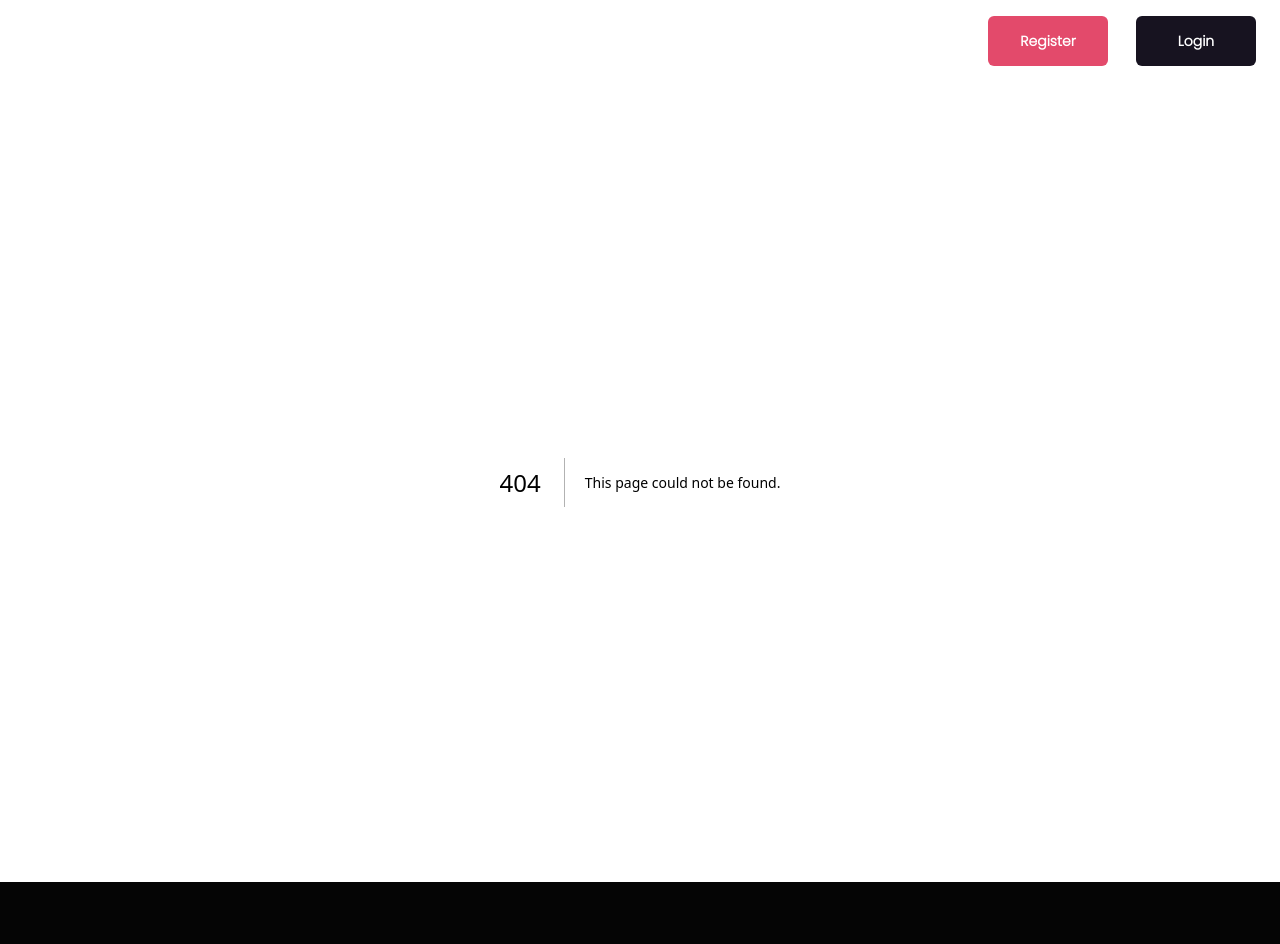
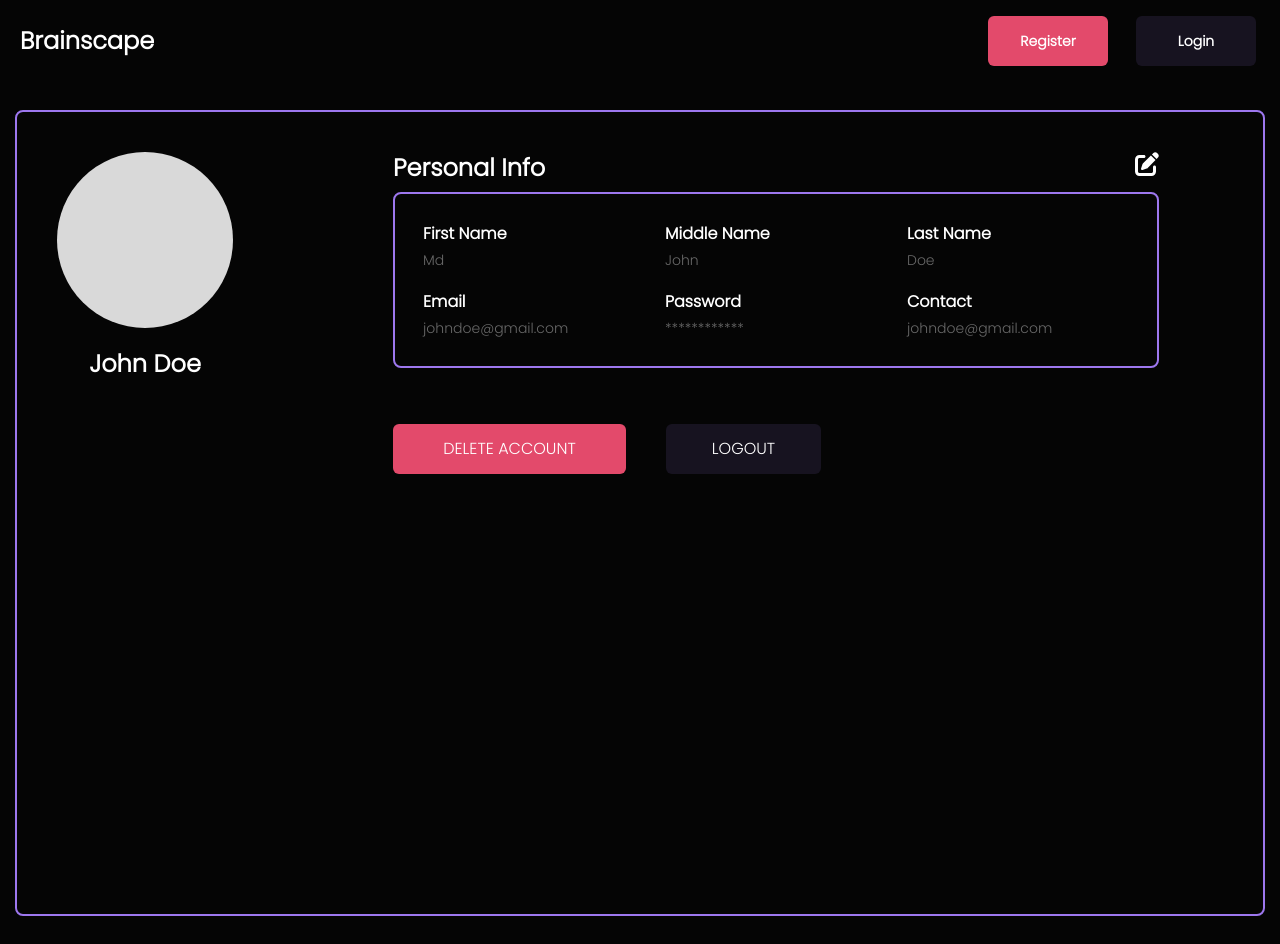
Before and after one commit to AbdurrahmanTalha/brainscape-frontend, a Next.js app: page /my-profile in a window 1280 px wide. Before the commit this address had no page. Before the commit the page ends 882 px from the top, so only its background shows below. Built offline with nearby package versions, Linux system fonts and the light colour scheme.

Commit message:
my profile page done

```diff
--- /dev/null
+++ b/app/my-profile/page.tsx
@@ -0,0 +1,60 @@
+import { faPenToSquare } from "@fortawesome/free-solid-svg-icons";
+import { FontAwesomeIcon } from "@fortawesome/react-fontawesome";
+import React from "react";
+import PrimaryBtn from "../components/ui/PrimaryBtn";
+import SecondaryBtn from "../components/ui/SecondaryBtn";
+
+const page = () => {
+    return (
+        <div className="max-w-[1250px] lg:h-[806px] mx-auto border-2 border-[#9D77EE] rounded-lg my-7 flex lg:flex-row flex-col gap-24 p-10">
+            <div className="flex flex-col justify-start items-center">
+                <svg xmlns="http://www.w3.org/2000/svg" width="176" height="176" viewBox="0 0 176 176" fill="none">
+                    <circle cx="88" cy="88" r="88" fill="#D9D9D9" />
+                </svg>
+                <p className="mt-5  text-white lg:text-2xl text-xl font-bold">John Doe</p>
+            </div>
+            <div className="w-full lg:mx-16">
+                <div className="flex justify-between items-start w-full">
+                    <h1 className="text-white font-bold lg:text-2xl text-xl">Personal Info</h1>
+                    <FontAwesomeIcon className="w-6 h-6 text-white cursor-pointer" icon={faPenToSquare} />
+                </div>
+                <div className="border-2 border-[#9D77EE] rounded-lg mt-2 p-7">
+                    <div className="flex lg:flex-row md:flex-row  flex-col justify-start items-start gap-5">
+                        <div className="lg:w-1/3 md:w-1/3">
+                            <h2 className="text-white font-bold text-base">First Name</h2>
+                            <p className="mt-1 text-sm">Md</p>
+                        </div>
+                        <div className="lg:w-1/3 md:w-1/3">
+                            <h2 className="text-white font-bold text-base">Middle Name</h2>
+                            <p className="mt-1 text-sm">John</p>
+                        </div>
+                        <div className="lg:w-1/3 md:w-1/3">
+                            <h2 className="text-white font-bold text-base">Last Name</h2>
+                            <p className="mt-1 text-sm">Doe</p>
+                        </div>
+                    </div>
+                    <div className="flex lg:flex-row md:flex-row flex-col justify-between items-start gap-5 mt-5">
+                        <div className="lg:w-1/3 md:w-1/3">
+                            <h2 className="text-white font-bold text-base">Email</h2>
+                            <p className="mt-1 text-sm">johndoe@gmail.com</p>
+                        </div>
+                        <div className="lg:w-1/3 md:w-1/3">
+                            <h2 className="text-white font-bold text-base">Password</h2>
+                            <p className="mt-1 text-sm">************</p>
+                        </div>
+                        <div className="lg:w-1/3 md:w-1/3">
+                            <h2 className="text-white font-bold text-base">Contact</h2>
+                            <p className="mt-1 text-sm">johndoe@gmail.com</p>
+                        </div>
+                    </div>
+                </div>
+                <div className="mt-14 flex flex-wrap items-center lg:gap-10 gap-5">
+                <PrimaryBtn name="DELETE ACCOUNT" padding="" fontWeight="700px" width="233px" height="50px"/>
+                <SecondaryBtn name="LOGOUT" padding="" fontWeight="700px" width="155px" height="50px"/>
+                </div>
+            </div>
+        </div>
+    );
+};
+
+export default page;
--- a/app/register/page.tsx
+++ b/app/register/page.tsx
@@ -6,7 +6,7 @@ import { faUpload } from "@fortawesome/free-solid-svg-icons";
 // Test
 const page = () => {
     return (
-        <section className="flex lg:flex-row flex-col h-[608px] lg:w-[1218px] w-4/5 mx-auto mt-16 lg:gap-0 gap-5">
+        <div className="flex lg:flex-row flex-col h-[608px] lg:w-[1218px] w-4/5 mx-auto mt-16 lg:gap-0 gap-5">
             <div className="lg:w-1/2">
                 <Image src={img} width={800} height={1600} alt="talha" />
             </div>
@@ -76,7 +76,7 @@ const page = () => {
                     </button>
                 </div>
             </div>
-        </section>
+        </div>
     );
 };
 
```
